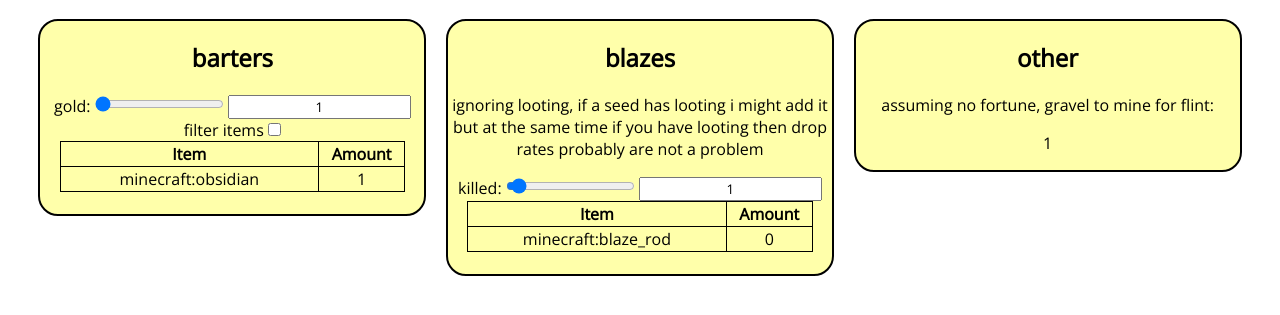
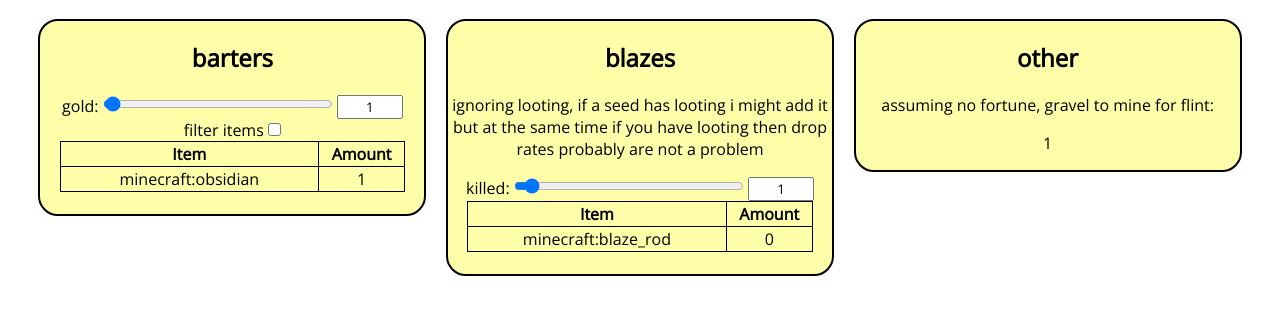
Before and after one commit to char3210/seed-based-rng-info, a plain HTML site: page index.html in a window 1280 px wide. Shown: the part 113-428 px from the top of the page. Drawn offline with nearby package versions, Linux system fonts and the light colour scheme.

Commit message:
rack up technical debt

```diff
--- a/index.html
+++ b/index.html
@@ -19,8 +19,8 @@
         <h2>barters</h2>
 
         <label>gold: </label>
-        <input id="goldslider" type="range" min="0" max="200" value="1">
-        <input id="goldinput" type="text" value="1">
+        <input id="goldslider" type="range" min="0" max="108" value="1" style="width: 60%;">
+        <input id="goldinput" type="text" value="1" style="width:15%">
         <br>
         <label>filter items</label>
         <input id="filter" type="checkbox">
@@ -46,8 +46,8 @@
         <p>ignoring looting, if a seed has looting i might add it but at the same time if you have looting then drop rates probably are not a problem</p>
 
         <label>killed: </label>
-        <input id="blazeslider" type="range" min="0" max="20" value="1">
-        <input id="blazeinput" type="text" value="1">
+        <input id="blazeslider" type="range" min="0" max="20" value="1" style="width:60%">
+        <input id="blazeinput" type="text" value="1" style="width:15%">
         <br>
         <table>
             <thead>
```
